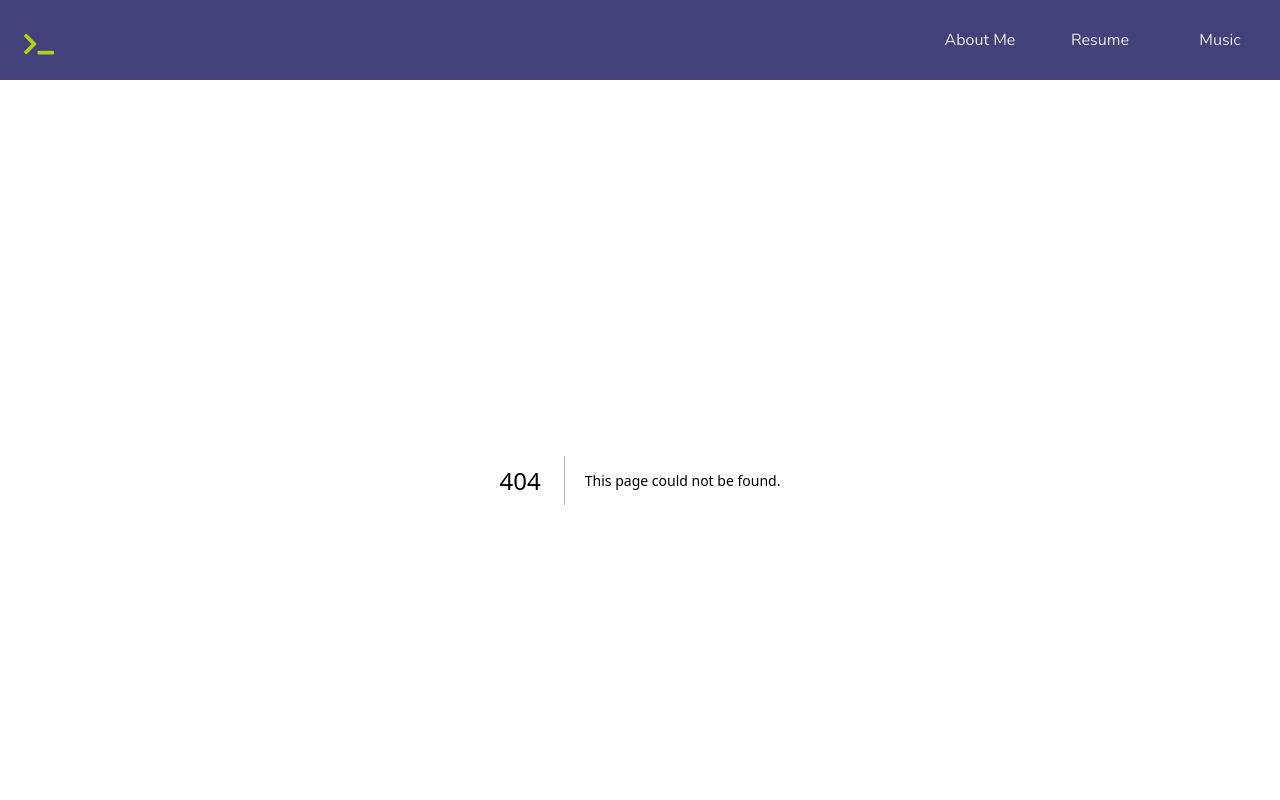
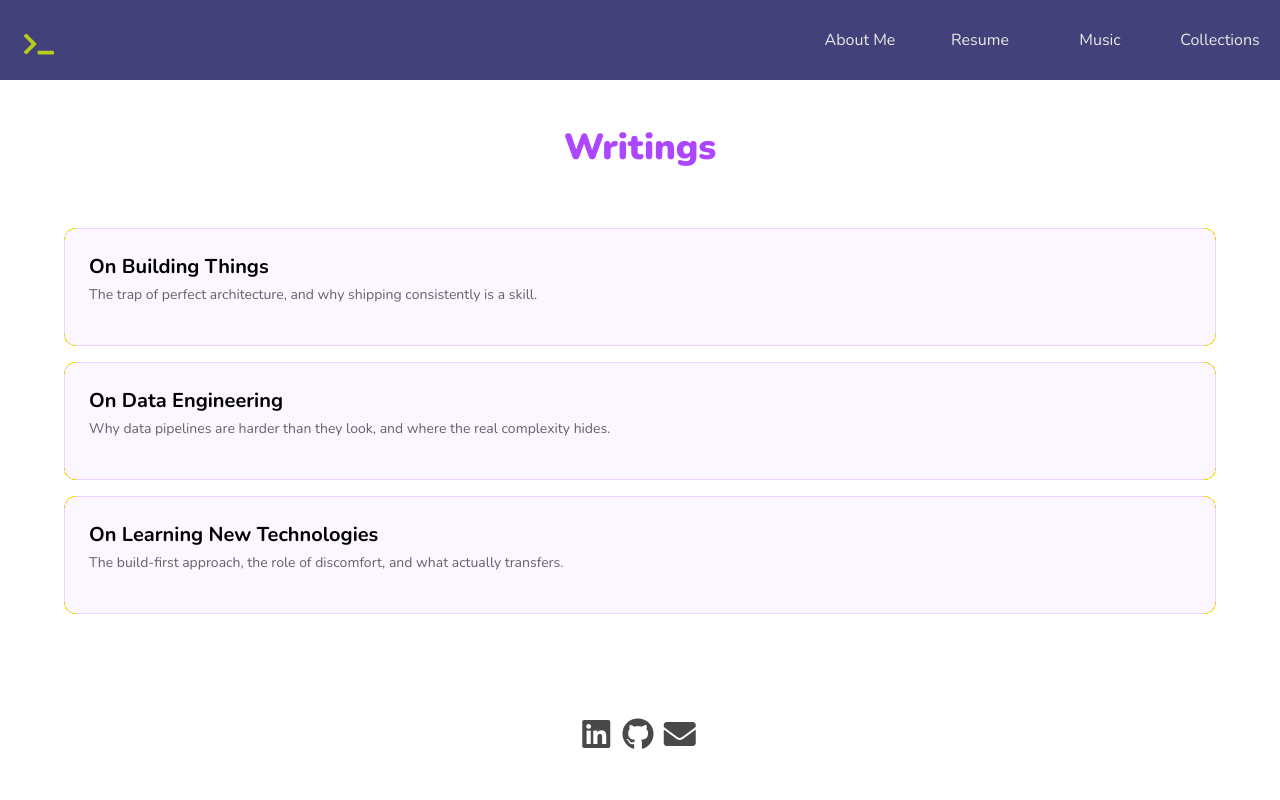
Before and after one commit to chris-av/portfolio-react, a Next.js app: page /collections/writings in a window 1280 px wide. Before the commit this address had no page. Shown: the top 800 px of the page. Built offline with nearby package versions, Linux system fonts and the light colour scheme.

Commit message:
scaffold collections page and writings templates

```diff
--- /dev/null
+++ b/app/collections/page.tsx
@@ -0,0 +1,52 @@
+import Link from "next/link";
+
+const collections = [
+  {
+    href: "/collections/music",
+    icon: "music",
+    title: "Music",
+    description: "Page containing my favorite music, artists and curated playlists.",
+    cardClass: "border-[#13C253]/20 bg-[#13C253]/5 hover:border-[#13C253] hover:bg-[#13C253]/10 hover:shadow-[0_8px_32px_rgba(19,194,83,0.3)]",
+    iconClass: "text-[#13C253]",
+  },
+  {
+    href: "/collections/writings",
+    icon: "pencil alternate",
+    title: "Writings",
+    description: "My personal writings on random stuff.",
+    cardClass: "border-purple-500/20 bg-purple-500/5 hover:border-purple-500 hover:bg-purple-500/10 hover:shadow-[0_8px_32px_rgba(168,85,247,0.3)]",
+    iconClass: "text-purple-500",
+  },
+];
+
+export default function CollectionsPage() {
+  return (
+    <div className="flex min-h-[calc(100vh-80px)] flex-col items-center px-6 py-16">
+      <div className="w-full max-w-155">
+        <div className="mb-12 text-center">
+          <h1 className="mb-3 text-4xl font-extrabold">Collections</h1>
+          <p className="text-lg opacity-60">Things that I collect; stuff I wanna share, stuff I create.</p>
+        </div>
+
+        <div className="flex flex-col gap-4">
+          {collections.map(({ href, icon, title, description, cardClass, iconClass }) => (
+            <Link key={href} href={href}>
+              <div className={`flex items-center gap-6 rounded-xl border p-6 transition-all duration-300 ease-out hover:-translate-y-1 hover:scale-[1.01] ${cardClass}`}>
+                <div className={`shrink-0 text-3xl ${iconClass}`}>
+                  <i className={`${icon} icon`} />
+                </div>
+                <div>
+                  <h2 className="mb-1 text-xl font-bold">{title}</h2>
+                  <p className="text-sm opacity-60">{description}</p>
+                </div>
+                <div className="ml-auto shrink-0 opacity-30">
+                  <i className="chevron right icon" />
+                </div>
+              </div>
+            </Link>
+          ))}
+        </div>
+      </div>
+    </div>
+  );
+}
--- /dev/null
+++ b/app/collections/writings/layout.tsx
@@ -0,0 +1,9 @@
+import { ReactNode } from "react";
+
+export default function WritingsLayout({ children }: { children: ReactNode }) {
+  return (
+    <div className="max-w-300 mx-auto px-6 py-12">
+      {children}
+    </div>
+  );
+}
--- /dev/null
+++ b/app/collections/writings/on-data-engineering/page.mdx
@@ -0,0 +1,31 @@
+# On Data Engineering
+
+Data engineering is often described as plumbing — unglamorous work that everything else depends on. That framing undersells it, but it's not entirely wrong.
+
+## What the Job Actually Is
+
+At its core, data engineering is about moving data reliably from where it is to where it needs to be, in a shape that's actually useful.
+
+That sounds simple. It rarely is.
+
+### The Real Complexity
+
+The complexity hides in the edges:
+
+- Schema changes upstream that silently break your pipeline
+- Duplicates that only appear under certain partition conditions
+- Late-arriving data that makes your aggregations wrong in ways that are hard to detect
+
+> A pipeline that works 99% of the time is not a reliable pipeline. The 1% will always hit production at the worst moment.
+
+## Tools Are the Easy Part
+
+Spark, dbt, Airflow, Kafka — these are learnable. What's harder is developing instincts for data quality, lineage, and failure modes. Knowing which questions to ask before building, not after.
+
+The best data engineers I've worked with think like skeptics. They assume the data is wrong until proven otherwise, and they build systems that surface problems loudly rather than silently swallowing them.
+
+---
+
+1. Understand the source before touching it
+2. Model failure as a first-class concern
+3. Make pipelines observable from day one
--- /dev/null
+++ b/app/collections/writings/on-learning/page.mdx
@@ -0,0 +1,31 @@
+# On Learning New Technologies
+
+The half-life of any specific technical skill is shorter than it used to be. Frameworks come and go. The engineers who stay relevant aren't the ones who memorize APIs — they're the ones who know how to learn.
+
+## The Build-First Approach
+
+Reading documentation is useful. Building something with the technology is better. You learn different things from each, and the things you learn from building stick longer.
+
+My default when picking up something new:
+
+- Read just enough to get started
+- Build the smallest thing that could work
+- Hit a wall, read more, build again
+
+### What This Looks Like in Practice
+
+When I first started working with React, I didn't read the full docs front to back. I built a small component, ran into state management confusion, read exactly the part of the docs that addressed it, and kept going.
+
+That cycle — build, get stuck, read, repeat — is faster than top-down learning for most things.
+
+## The Role of Discomfort
+
+There's a specific kind of frustration that comes right before a concept clicks. It feels like spinning your wheels, but you're actually about to make progress. Learning to recognize that feeling and not run from it is most of the battle.
+
+> Being a beginner is uncomfortable. Being comfortable with being a beginner is a superpower.
+
+## What Transfers
+
+The good news is that a lot transfers. If you understand how one database's query planner works, you have a framework for understanding others. If you've debugged one production incident thoroughly, you know how to approach the next one.
+
+The specifics change. The thinking doesn't.
--- /dev/null
+++ b/app/collections/writings/page.tsx
@@ -0,0 +1,38 @@
+import Link from "next/link";
+
+const essays = [
+  {
+    href: "/collections/writings/test",
+    title: "On Building Things",
+    description: "The trap of perfect architecture, and why shipping consistently is a skill.",
+  },
+  {
+    href: "/collections/writings/on-data-engineering",
+    title: "On Data Engineering",
+    description: "Why data pipelines are harder than they look, and where the real complexity hides.",
+  },
+  {
+    href: "/collections/writings/on-learning",
+    title: "On Learning New Technologies",
+    description: "The build-first approach, the role of discomfort, and what actually transfers.",
+  },
+];
+
+export default function WritingsPage() {
+  return (
+    <div className="flex flex-col gap-4">
+      <div className="mb-8 text-center">
+        <h1 className="mb-3 text-4xl font-extrabold text-purple-500">Writings</h1>
+      </div>
+
+      {essays.map(({ href, title, description }) => (
+        <Link key={href} href={href}>
+          <div className="rounded-xl border border-purple-500/20 bg-purple-500/5 p-6 transition-all duration-300 ease-out hover:-translate-y-1 hover:scale-[1.01] hover:border-purple-500 hover:bg-purple-500/10 hover:shadow-[0_8px_32px_rgba(168,85,247,0.3)]">
+            <h2 className="mb-1 text-xl font-bold">{title}</h2>
+            <p className="text-sm opacity-60">{description}</p>
+          </div>
+        </Link>
+      ))}
+    </div>
+  );
+}
--- /dev/null
+++ b/app/collections/writings/test/page.mdx
@@ -0,0 +1,29 @@
+# On Building Things
+
+There's a particular satisfaction that comes from shipping something real — a deployed app, a working pipeline, a tool that saves someone an hour a week. It doesn't have to be clever. It just has to work.
+
+## The Trap of Perfect Architecture
+
+Most engineers I know, myself included, have fallen into this trap at least once: spending two weeks designing the ideal system for a problem that could have been solved in two days.
+
+> Architecture is only as good as the problem it solves. Over-engineer and you're solving problems you don't have yet.
+
+The irony is that the "perfect" architecture often becomes a liability. You maintain abstractions that don't serve real needs, and when requirements change — and they always do — the rigidity works against you.
+
+### When to Resist the Urge
+
+Some signals that you're over-engineering:
+
+- You're building for a scale you've never seen
+- The abstraction layer has more code than the feature itself
+- You can't explain the design to a teammate in five minutes
+
+## Shipping as a Skill
+
+Shipping consistently is a skill, not a personality trait. It's learnable. It requires knowing what "done" actually means for a given piece of work, and resisting the pull toward one more refactor before the PR goes up.
+
+The engineers I've learned the most from aren't always the most technically brilliant. They're the ones who ship, gather signal, and iterate.
+
+---
+
+*More thoughts coming soon.*
--- a/components/Navigation.tsx
+++ b/components/Navigation.tsx
@@ -33,6 +33,11 @@ export default function Navigation() {
                 Music
               </Link>
             </li>
+            <li className="flex h-full min-w-[120px] items-center justify-center">
+              <Link href="/collections" className="flex h-full items-center hover:text-[#DFDFDF]">
+                Collections
+              </Link>
+            </li>
           </ul>
 
         </nav>
--- a/components/NavigationMobile.tsx
+++ b/components/NavigationMobile.tsx
@@ -33,8 +33,8 @@ export default function NavigationMobile() {
             </Link>
           </li>
           <li className="mb-menu-item my-4">
-            <Link href="/collections/music" onClick={() => toggleOpen(false)}>
-              Music
+            <Link href="/collections" onClick={() => toggleOpen(false)}>
+              Collections
             </Link>
           </li>
         </ul>
--- /dev/null
+++ b/mdx-components.tsx
@@ -0,0 +1,37 @@
+import type { MDXComponents } from 'mdx/types'
+
+export function useMDXComponents(components: MDXComponents): MDXComponents {
+  return {
+    h1: ({ children }) => (
+      <h1 className="text-4xl text-center font-extrabold text-purple-500 mt-8 mb-6">{children}</h1>
+    ),
+    h2: ({ children }) => (
+      <h2 className="text-3xl text-center font-bold mt-8 mb-4">{children}</h2>
+    ),
+    h3: ({ children }) => (
+      <h3 className="text-2xl text-center font-bold mt-6 mb-3">{children}</h3>
+    ),
+    p: ({ children }) => (
+      <p className="text-lg leading-relaxed mb-4">{children}</p>
+    ),
+    ul: ({ children }) => (
+      <ul className="list-disc list-outside ml-6 mb-4 space-y-2">{children}</ul>
+    ),
+    ol: ({ children }) => (
+      <ol className="list-decimal list-outside ml-6 mb-4 space-y-2">{children}</ol>
+    ),
+    li: ({ children }) => (
+      <li className="text-lg pl-2">{children}</li>
+    ),
+    blockquote: ({ children }) => (
+      <blockquote className="border-l-4 border-purple-500 pl-4 italic my-6 opacity-80">{children}</blockquote>
+    ),
+    code: ({ children }) => (
+      <code className="bg-gray-100 rounded px-1 py-0.5 font-mono text-sm">{children}</code>
+    ),
+    hr: () => (
+      <hr className="my-8 border-t border-gray-200" />
+    ),
+    ...components,
+  }
+}
--- a/next.config.js
+++ b/next.config.mjs
@@ -1,10 +1,12 @@
+import createMDX from '@next/mdx';
 /** @type {import('next').NextConfig} */
-module.exports = {
+const nextConfig = {
   reactStrictMode: true,
   swcMinify: true,
   compiler: {
     styledComponents: true
   },
+  pageExtensions: ["js", "jsx", "md", "mdx", "ts", "tsx"],
   images: {
     remotePatterns: [
       {
@@ -23,4 +25,10 @@ module.exports = {
       },
     ],
   }
-}
+};
+
+const withMDX = createMDX({
+  extension: /\.(mdx)$/,
+});
+
+export default withMDX(nextConfig);
--- a/package.json
+++ b/package.json
@@ -3,8 +3,12 @@
   "version": "0.1.0",
   "private": true,
   "dependencies": {
+    "@mdx-js/loader": "^3.1.1",
+    "@mdx-js/react": "^3.1.1",
+    "@next/mdx": "^16.2.6",
     "@react-spring/parallax": "^9.7.5",
     "@react-spring/web": "^9.7.5",
+    "@types/mdx": "^2.0.13",
     "classnames": "^2.5.1",
     "next": "^14.2.23",
     "prop-types": "^15.8.1",
```
Also changed, not shown: 1 other file (tests, documents, lock files or other folders).
